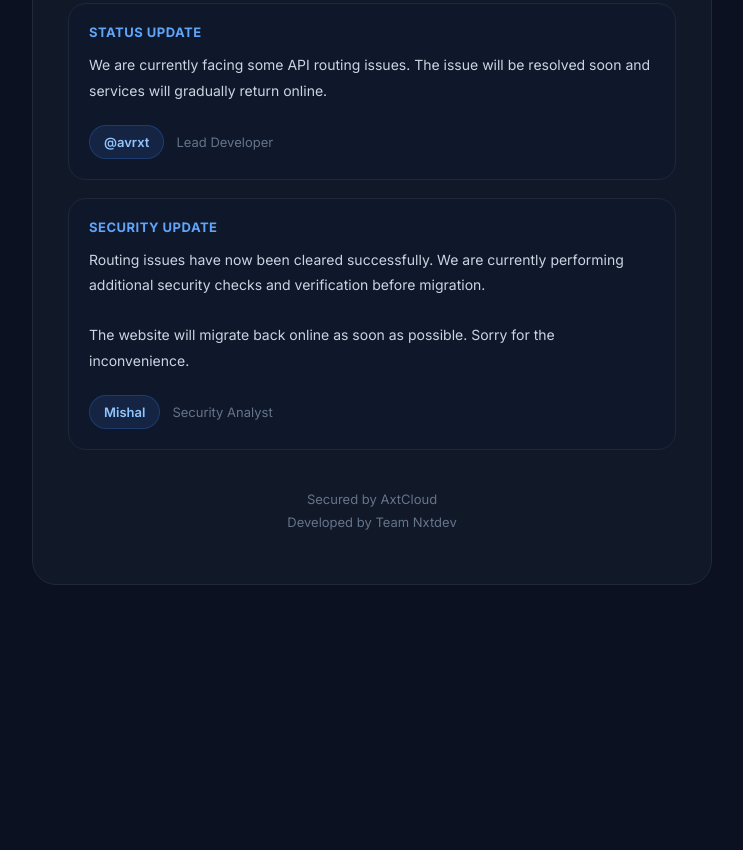
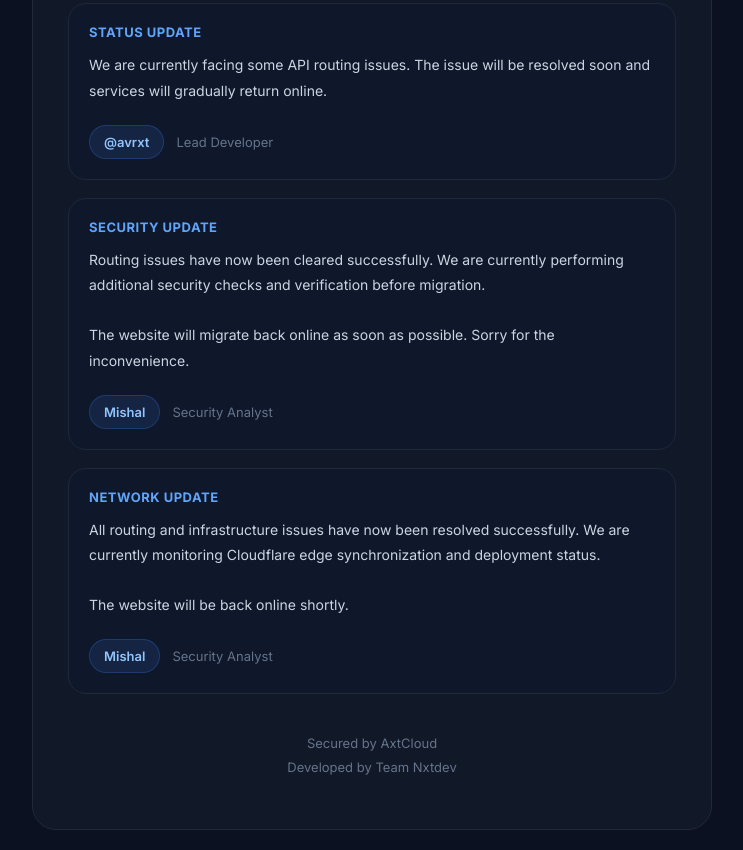
Before and after one commit to erroraero/wedding-invitation, a website: page index.html in a window 1280 px wide. Shown: the part 362-1212 px from the top of the page, without its empty margins (268-1011 px from the left). Before the commit the page ends 967 px from the top, so only its background shows below. Drawn offline with Linux system fonts and the light colour scheme.

Commit message:
Add network update notice to index.html

```diff
--- a/index.html
+++ b/index.html
@@ -301,6 +301,35 @@ h1{
 
     </div>
 
+    <!-- UPDATE 3 -->
+
+    <div class="notice">
+
+        <div class="notice-title">
+            NETWORK UPDATE
+        </div>
+
+        <div class="notice-text">
+            All routing and infrastructure issues have now been resolved successfully.
+            We are currently monitoring Cloudflare edge synchronization and deployment status.
+            <br><br>
+            The website will be back online shortly.
+        </div>
+
+        <div class="dev">
+
+            <div class="dev-badge">
+                Mishal
+            </div>
+
+            <div class="dev-role">
+                Security Analyst
+            </div>
+
+        </div>
+
+    </div>
+
     <div class="footer">
         Secured by AxtCloud
         <br>
```
